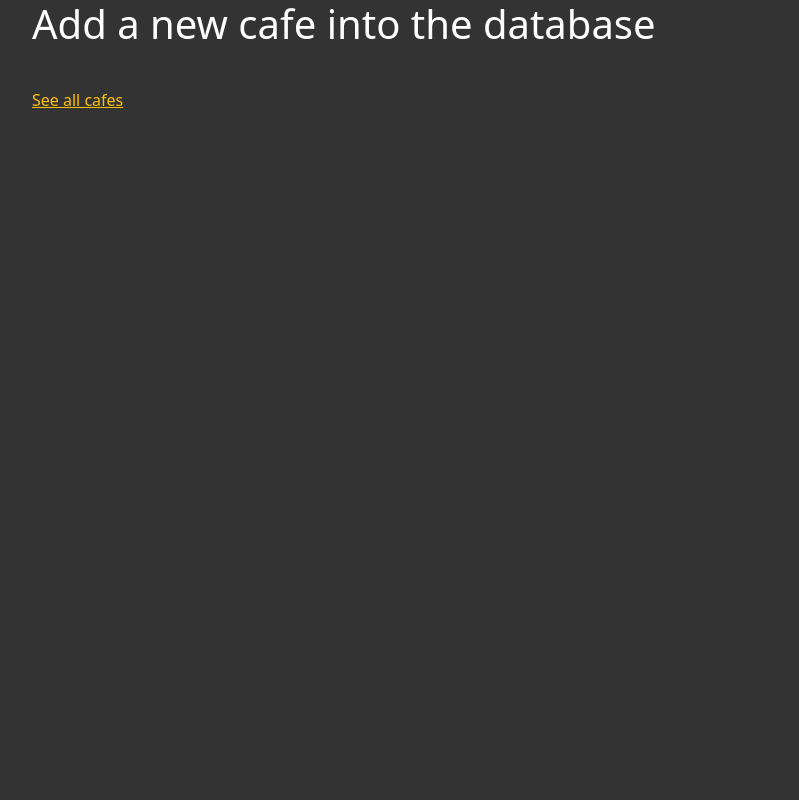
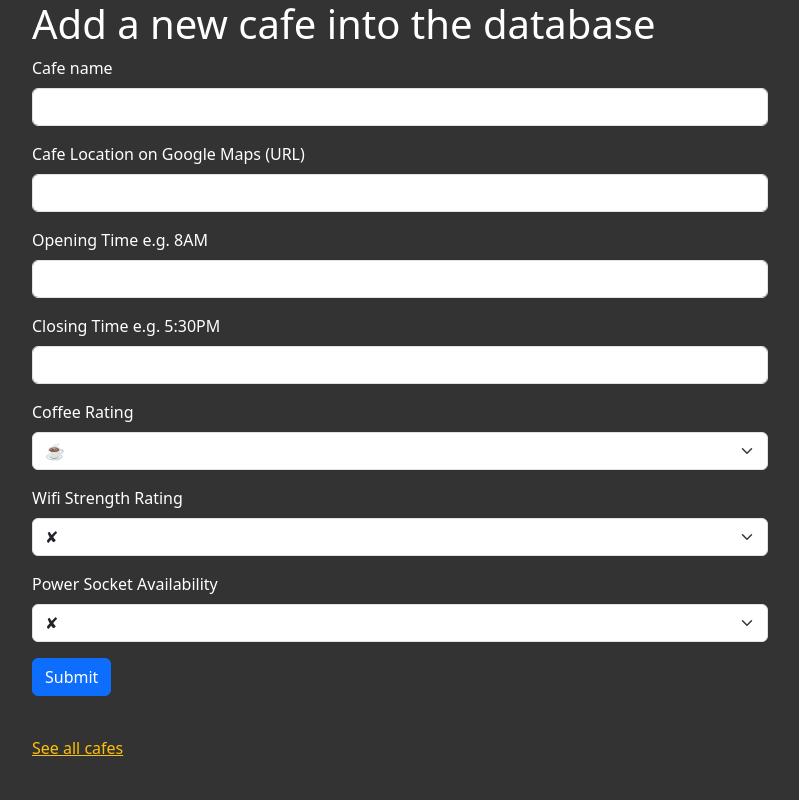
Before and after one commit to FarkasBalintKaroly/PythonLearning, a Flask app: page /add in a window 1280 px wide. Shown: the whole page, without its empty margins (50-849 px from the left). Run offline with Flask 3, Linux system fonts and the light colour scheme; some libraries are stand-ins or nearby versions.

Commit message:
Complete coffee and wifi webpage project with csv writing, flask, jinja, bootstrap and wtforms

```diff
--- a/coffee-and-wifi-project/main.py
+++ b/coffee-and-wifi-project/main.py
@@ -1,8 +1,8 @@
-from flask import Flask, render_template
+from flask import Flask, render_template, redirect, url_for
 from flask_bootstrap import Bootstrap5
 from flask_wtf import FlaskForm
-from wtforms import StringField, SubmitField
-from wtforms.validators import DataRequired
+from wtforms import StringField, SubmitField, SelectField
+from wtforms.validators import DataRequired, URL
 import csv
 
 
@@ -13,15 +13,16 @@ Bootstrap5(app)
 
 class CafeForm(FlaskForm):
     cafe = StringField('Cafe name', validators=[DataRequired()])
+    location = StringField("Cafe Location on Google Maps (URL)", validators=[DataRequired(), URL()])
+    opening_time = StringField("Opening Time e.g. 8AM", validators=[DataRequired()])
+    closing_time = StringField("Closing Time e.g. 5:30PM", validators=[DataRequired()])
+    coffee_rating = SelectField("Coffee Rating", choices=["☕", "☕☕", "☕☕☕", "☕☕☕☕", "☕☕☕☕☕"],
+                                validators=[DataRequired()])
+    wifi_rating = SelectField("Wifi Strength Rating", choices=["✘", "💪", "💪💪", "💪💪💪", "💪💪💪💪", "💪💪💪💪💪"] ,
+                              validators=[DataRequired()])
+    power_socket = SelectField("Power Socket Availability", choices=["✘", "🔌", "🔌🔌", "🔌🔌🔌", "🔌🔌🔌🔌", "🔌🔌🔌🔌🔌"] ,
+                               validators=[DataRequired()])
     submit = SubmitField('Submit')
-
-# Exercise:
-# add: Location URL, open time, closing time, coffee rating, wifi rating, power outlet rating fields
-# make coffee/wifi/power a select element with choice of 0 to 5.
-# e.g. You could use emojis ☕️/💪/✘/🔌
-# make all fields required except submit
-# use a validator to check that the URL field has a URL entered.
-# ---------------------------------------------------------------------------
 
 
 # all Flask routes below
@@ -30,14 +31,19 @@ def home():
     return render_template("index.html")
 
 
-@app.route('/add')
+@app.route('/add', methods=["POST", "GET"])
 def add_cafe():
     form = CafeForm()
     if form.validate_on_submit():
-        print("True")
-    # Exercise:
-    # Make the form write a new row into cafe-data.csv
-    # with   if form.validate_on_submit()
+        with open(file="cafe-data.csv", mode="a", encoding="utf-8") as file:
+            file.write(f"\n{form.cafe.data},"
+                       f"{form.location.data},"
+                       f"{form.opening_time.data},"
+                       f"{form.closing_time.data},"
+                       f"{form.coffee_rating.data},"
+                       f"{form.wifi_rating.data},"
+                       f"{form.power_socket.data}")
+        return redirect(url_for("cafes"))
     return render_template('add.html', form=form)
 
 
--- a/coffee-and-wifi-project/templates/add.html
+++ b/coffee-and-wifi-project/templates/add.html
@@ -9,9 +9,10 @@
 
       <h1>Add a new cafe into the database</h1>
 
-      <!-- This is where your WTForm will go -->
+      {% from 'bootstrap5/form.html' import render_form %}
+      {{ render_form(form, novalidate=True) }}
 
-	  <p class="space-above"><a href="#">See all cafes</a></p>
+	  <p class="space-above"><a href="{{ url_for('cafes') }}">See all cafes</a></p>
 
     </div>
   </div>
```
